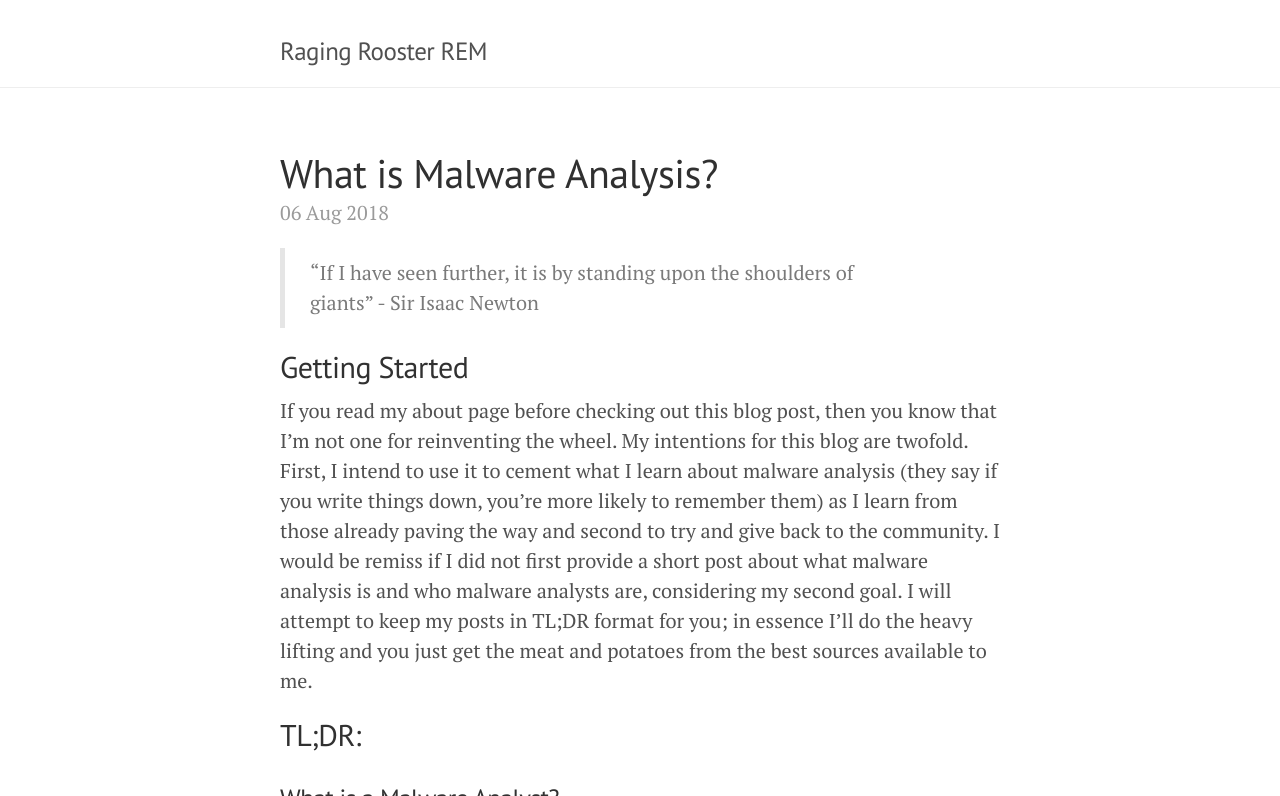
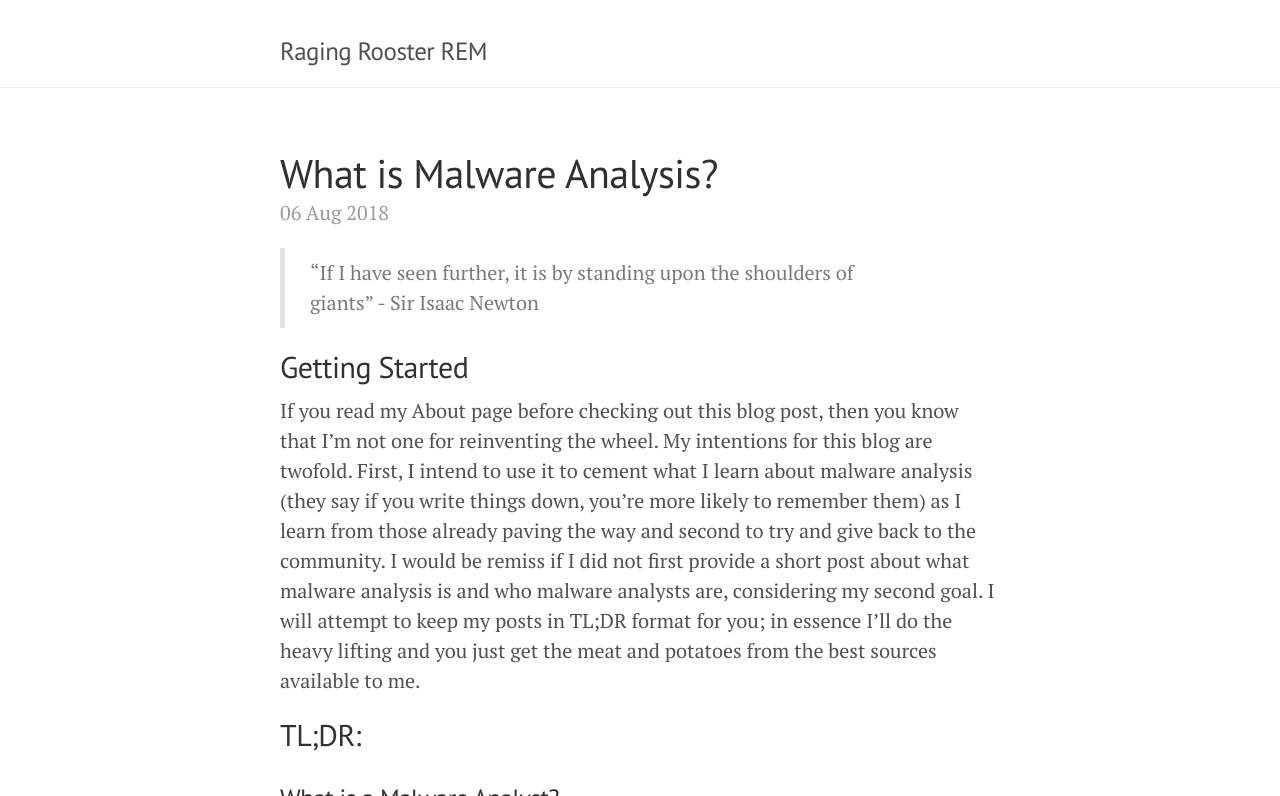
Before and after one commit to ragingrooster/ragingrooster.github.io, a Jekyll site: the page built from _posts/2018-08-06-what-is-a-malware-analyst.md, in a window 1280 px wide and 900 px high, cut to the strip 104-900 px from the top of the window. Built offline with Jekyll 4.4.1, drawn with Linux system fonts in a browser that asks for light colours.

```diff
--- a/_posts/2018-08-06-what-is-a-malware-analyst.md
+++ b/_posts/2018-08-06-what-is-a-malware-analyst.md
@@ -5,7 +5,7 @@ title: What is Malware Analysis?
 > "If I have seen further, it is by standing upon the shoulders of giants" - Sir Isaac Newton
 
 ## Getting Started
-If you read my about page before checking out this blog post, then you know that I'm not one for reinventing the wheel. My intentions for this blog are twofold. First, I intend to use it to cement what I learn about malware analysis (they say if you write things down, you’re more likely to remember them) as I learn from those already paving the way and second to try and give back to the community. I would be remiss if I did not first provide a short post about what malware analysis is and who malware analysts are, considering my second goal. I will attempt to keep my posts in TL;DR format for you; in essence I’ll do the heavy lifting and you just get the meat and potatoes from the best sources available to me.
+If you read my About page before checking out this blog post, then you know that I'm not one for reinventing the wheel. My intentions for this blog are twofold. First, I intend to use it to cement what I learn about malware analysis (they say if you write things down, you’re more likely to remember them) as I learn from those already paving the way and second to try and give back to the community. I would be remiss if I did not first provide a short post about what malware analysis is and who malware analysts are, considering my second goal. I will attempt to keep my posts in TL;DR format for you; in essence I’ll do the heavy lifting and you just get the meat and potatoes from the best sources available to me.
 
 ## TL;DR:
 
```
